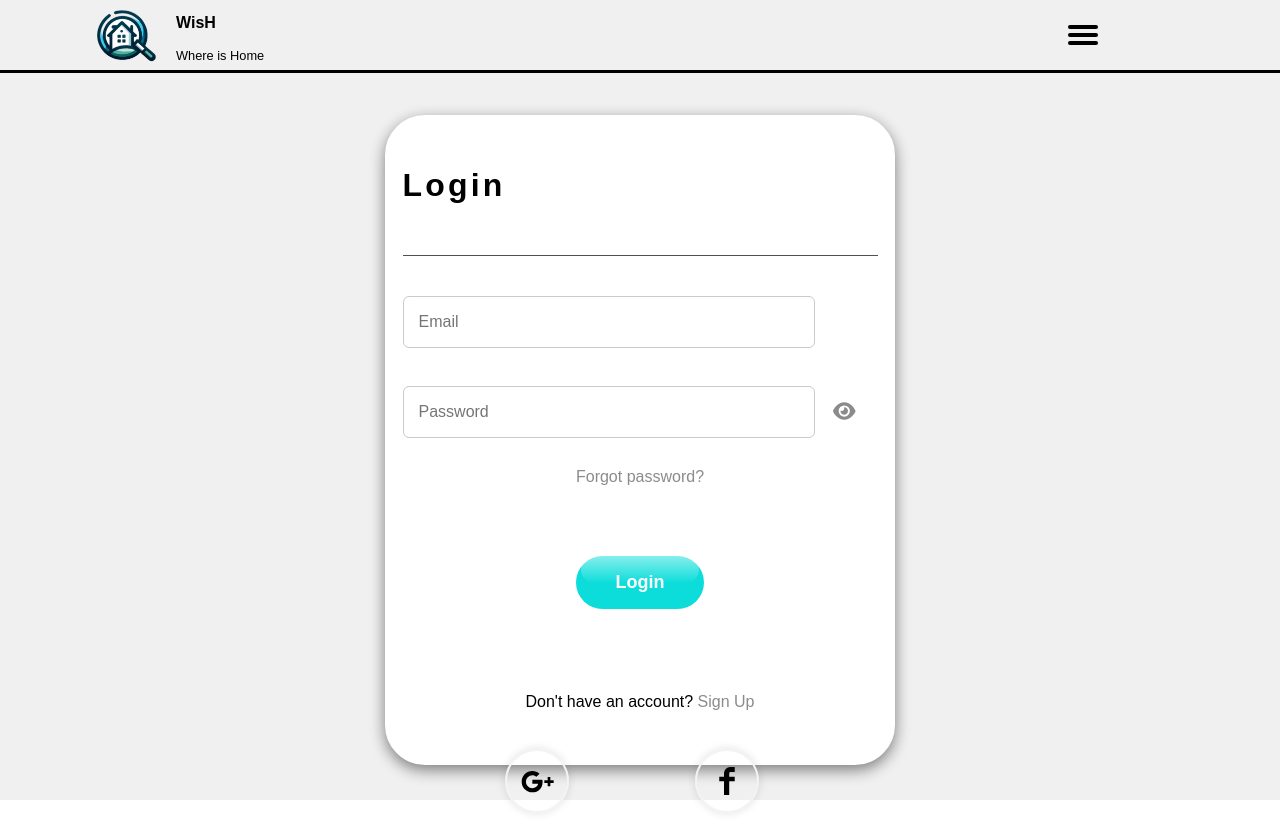
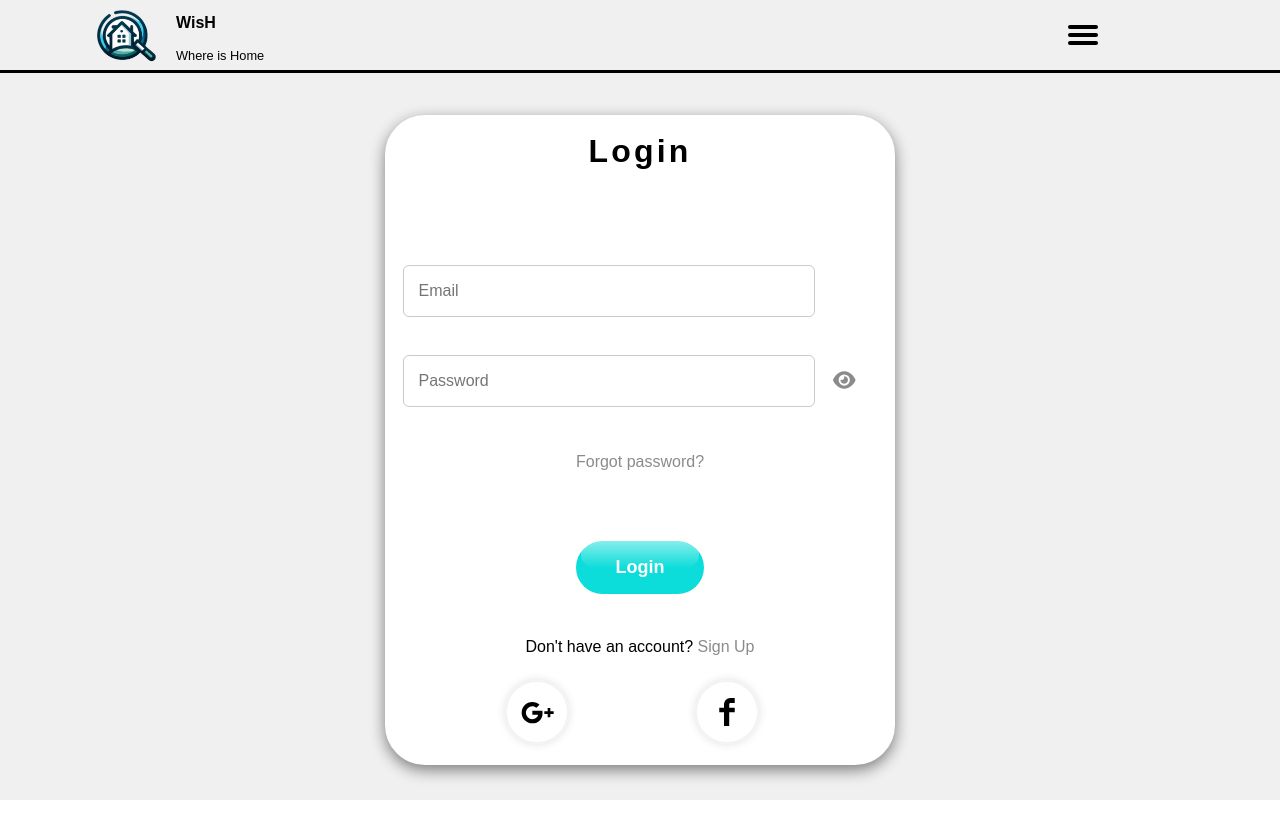
Before and after one commit to Wish-Where-is-Home/WisH-Where_is_Home, a React (Create React App) app in the folder Frontend/where-is-home/: page /login in a window 1280 px wide. After the commit the page ends 800 px from the top, so only its background shows below. Built offline with nearby package versions, Linux system fonts and the light colour scheme; no server answers; a web font is replaced by a local one.

Commit message:
login-register css fixed

```diff
--- a/Frontend/where-is-home/src/Pages/Login-register/Login_register.css
+++ b/Frontend/where-is-home/src/Pages/Login-register/Login_register.css
@@ -26,6 +26,9 @@
 .login-forms{
     width: 95%;
     height: 95%;
+    display: flex;
+    justify-content: center;
+    flex-direction: column;
 }
 
 .login-forms h2{
@@ -33,6 +36,7 @@
     font-size: 2rem;
     white-space:  nowrap;
     letter-spacing: 0.2rem;
+    margin: 0 auto;
 
 }
 
@@ -40,6 +44,9 @@
 .register-forms{
     width: 95%;
     height: 95%;
+    display: flex;
+    justify-content: center;
+    flex-direction: column;
 }
 
 .register-forms h2{
@@ -47,12 +54,16 @@
     font-size: 2rem;
     white-space:  nowrap;
     letter-spacing: 0.2rem;
+    margin: 0 auto;
 }
 
 
 .forget-forms{
     width: 95%;
     height: 95%;
+    display: flex;
+    justify-content: center;
+    flex-direction: column;
 }
 
 .forget-forms h2{
@@ -60,6 +71,7 @@
     font-size: 2rem;
     white-space:  nowrap;
     letter-spacing: 0.2rem;
+    margin: 0 auto;
 }
 
 /* ---------------------------------------------------------------- */
@@ -169,7 +181,7 @@ form .field{
 .form-link{
     width: 100%;
     height: 3rem;
-    padding-top: 2rem;
+    padding-top: 3rem;
     color: var(--blacktowhite);
 }
 
@@ -191,6 +203,7 @@ form .field{
     display: flex;
     flex-direction: row;
     justify-content: space-around;
+    margin-top: 1rem !important;
 }
 
 .svg--source {
```
